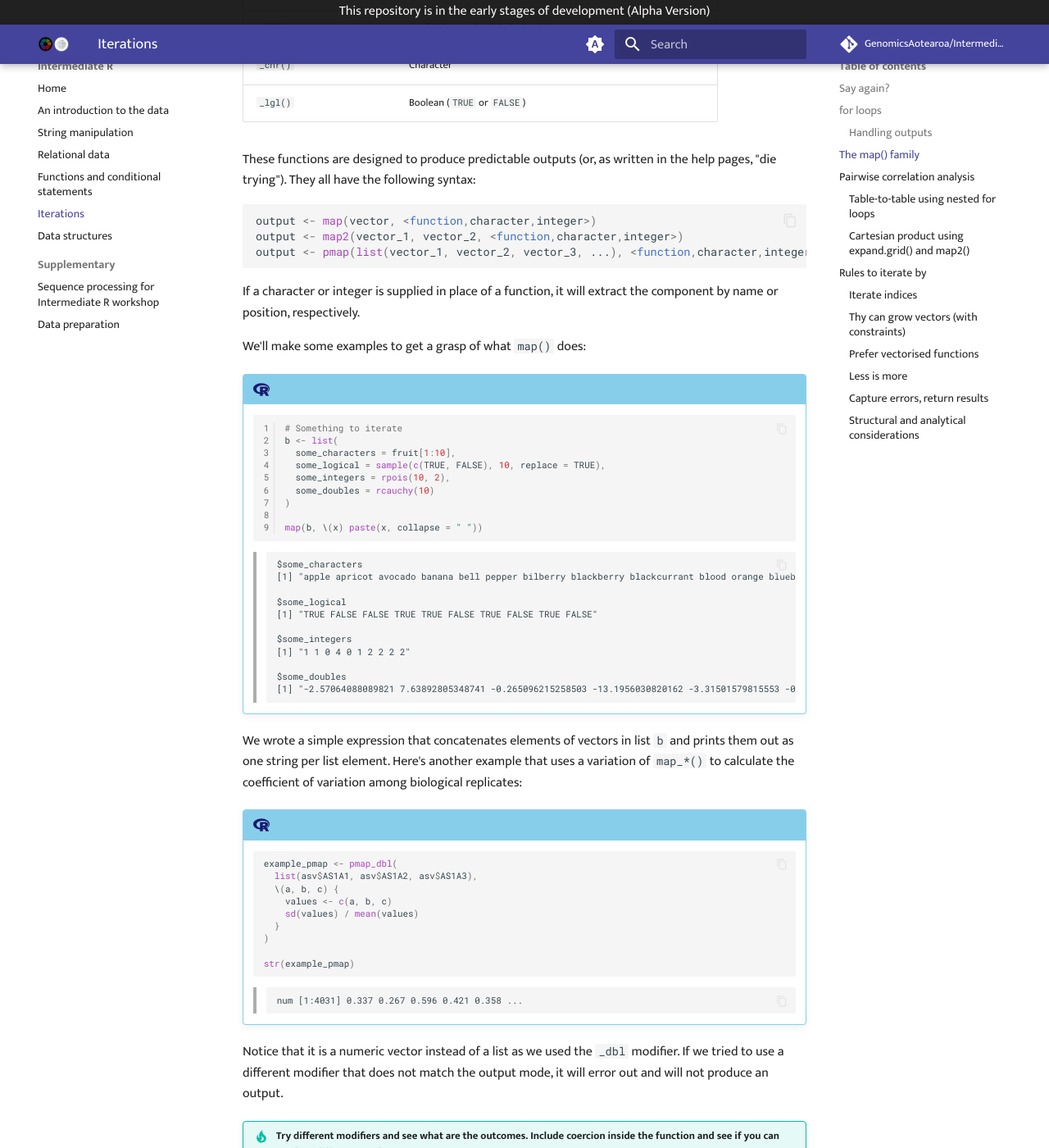
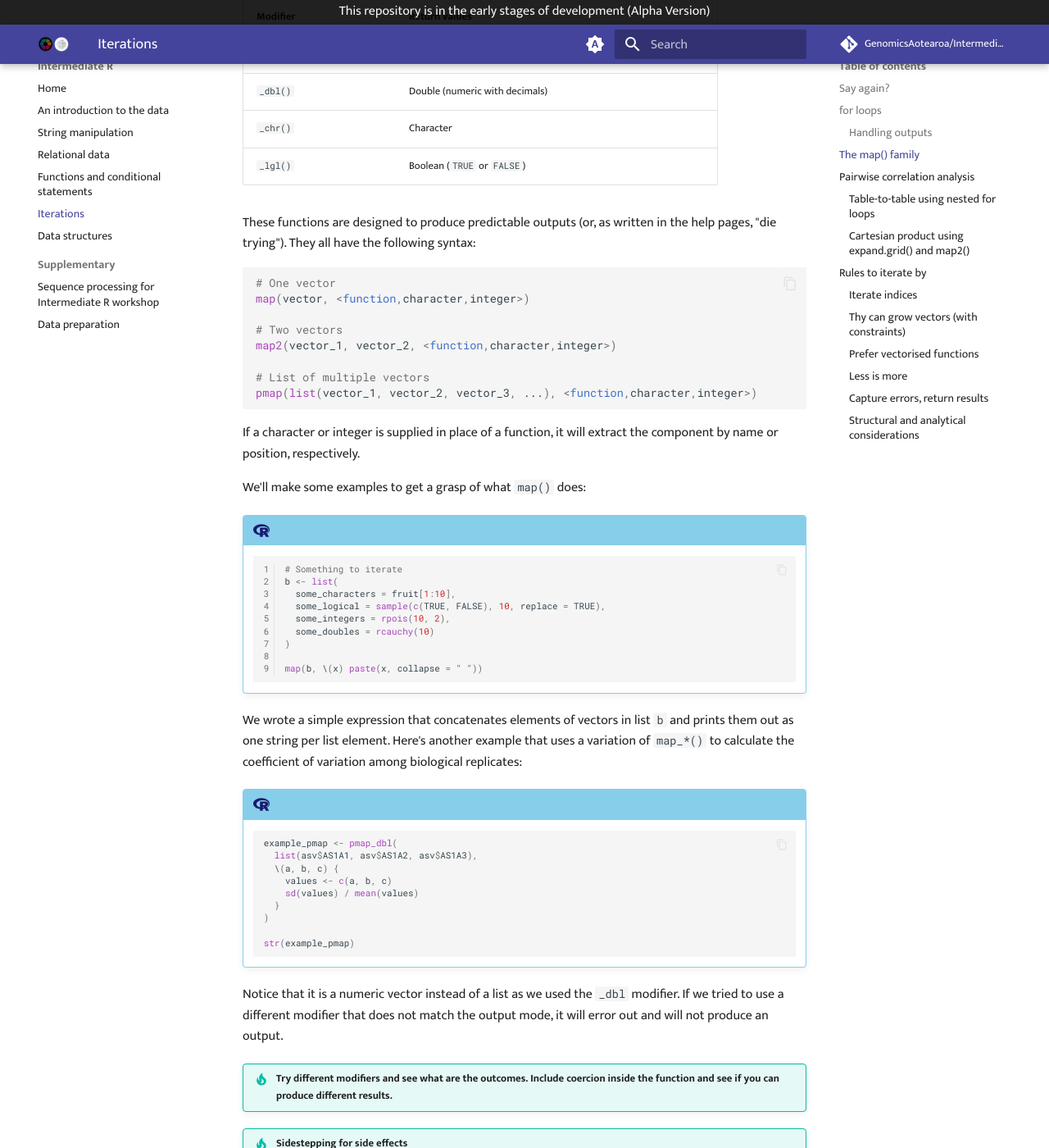
Before and after one commit to GenomicsAotearoa/Intermediate-R, an MkDocs documentation site: the page built from docs/4.iterations.md, in a window 1280 px wide and 1400 px high, scrolled down 4050 px. Shown: the whole window at 82% size. Built offline with MkDocs 1.6.1 and Material for MkDocs 9.7.7, drawn with Linux system fonts in a browser that asks for light colours; comment, search, counter and statistics services are not loaded; some of the changed text lies outside the part shown.

Commit message:
formatting iterations lesson

````diff
--- a/docs/4.iterations.md
+++ b/docs/4.iterations.md
@@ -16,7 +16,7 @@ This is a ubiquitous method across many programming languages with slight syntax
 
 **Applying functions using `map()`**
 
-"Applies" a function along vector(s)/array(s) with more concise code. The iteration is happening in the background.
+"Applies" a function along a vector/list with more concise code. In other words, the function supplied is recycled for every element in the vector/list. The iteration is happening in the background.
 
 This episode will cover how to use both methods via a pairwise correlation analysis. The goal of the analysis is to determine what environmental factors might be correlated with sequence variant, and consequently, taxa, distribution. Finally, we will discuss some design choices with regards to iterations based on data properties.
 
@@ -85,13 +85,13 @@ We constructed a loop to multiply each number by 2, but we only have 1 number as
 
     !!! r-project "code"
 
-    ```r linenums="1"
-    Ni <- c()
+        ```r linenums="1"
+        Ni <- c()
 
-    for (i in 1:10) {
-      Ni <- c(Ni, i * 2)
-    }
-    ```
+        for (i in 1:10) {
+          Ni <- c(Ni, i * 2)
+        }
+        ```
 
     However, this kind of construct is not recommended for ***most*** use cases. If an iteration generates large number of elements, there might not be sufficient RAM to hold it and the entire R session will stall and terminate.
 
@@ -111,39 +111,41 @@ We constructed a loop to multiply each number by 2, but we only have 1 number as
 
     The following code block illustrates how `while` loops are used in an iterative process to obtain small number solutions to the [Collatz conjecture](https://en.wikipedia.org/wiki/Collatz_conjecture).
 
-    ```r linenums="1"
-    collatz <- function(n) {
-      # Output
-      PATH <- numeric(10)
+    !!! r-project "code"
 
-      # Initiate index
-      i <- 1
+        ```r linenums="1"
+        collatz <- function(n) {
+          # Output
+          PATH <- numeric(10)
 
-      # Expand output stepwise
-      if (i == length(PATH)) {
-        PATH <- c(PATH, numeric(10))
-      }
+          # Initiate index
+          i <- 1
 
-      # Exit
-      if (n == 1) return(0)
+          # Expand output stepwise
+          if (i == length(PATH)) {
+            PATH <- c(PATH, numeric(10))
+          }
 
-      # Test
-      while (n != 1) {
-        n <- if_else(n %% 2 == 0, n / 2, (3 * n) + 1)
-        PATH[i] <- n
-        i <- i + 1
-      }
+          # Exit
+          if (n == 1) return(0)
 
-      PATH[PATH > 0]
-    }
+          # Test
+          while (n != 1) {
+            n <- if_else(n %% 2 == 0, n / 2, (3 * n) + 1)
+            PATH[i] <- n
+            i <- i + 1
+          }
 
-    # Solutions for numbers 2 to 50
-    collatz_res <- vector(mode = "list", length = 100 - 1)
-    for (numbers in 2:100) {
-      collatz_res[[numbers - 1]] <- collatz(numbers)
-      names(collatz_res)[numbers - 1] <- numbers
-    }
-    ```
+          PATH[PATH > 0]
+        }
+
+        # Solutions for numbers 2 to 50
+        collatz_res <- vector(mode = "list", length = 100 - 1)
+        for (numbers in 2:100) {
+          collatz_res[[numbers - 1]] <- collatz(numbers)
+          names(collatz_res)[numbers - 1] <- numbers
+        }
+        ```
 
     In lines 19 to 23, we applied a `while` loop to ensure that `collatz()` continues to be applied until `x == 1`, which marks the end of the loop.
 
@@ -169,9 +171,14 @@ The base forms above always return a list regardless of coercion within the "map
 These functions are designed to produce predictable outputs (or, as written in the help pages, "die trying"). They all have the following syntax:
 
 ```r
-output <- map(vector, <function,character,integer>)
-output <- map2(vector_1, vector_2, <function,character,integer>)
-output <- pmap(list(vector_1, vector_2, vector_3, ...), <function,character,integer>)
+# One vector
+map(vector, <function,character,integer>)
+
+# Two vectors
+map2(vector_1, vector_2, <function,character,integer>)
+
+# List of multiple vectors
+pmap(list(vector_1, vector_2, vector_3, ...), <function,character,integer>)
 ```
 
 If a character or integer is supplied in place of a function, it will extract the component by name or position, respectively.
@@ -192,20 +199,6 @@ We'll make some examples to get a grasp of what `map()` does:
     map(b, \(x) paste(x, collapse = " "))
     ```
 
-    > ```
-    > $some_characters
-    > [1] "apple apricot avocado banana bell pepper bilberry blackberry blackcurrant blood orange blueberry"
-    >
-    > $some_logical
-    > [1] "TRUE FALSE FALSE TRUE TRUE FALSE TRUE FALSE TRUE FALSE"
-    >
-    > $some_integers
-    > [1] "1 1 0 4 0 1 2 2 2 2"
-    >
-    > $some_doubles
-    > [1] "-2.57064088089821 7.63892805348741 -0.265096215258503 -13.1956030820162 -3.31501579815553 -0.549345803083576 -18.9606149076079 6.02805881696039 -2.06572698682012 0.496937057657112"
-    > ```
-
 We wrote a simple expression that concatenates elements of vectors in list `b` and prints them out as one string per list element. Here's another example that uses a variation of `map_*()` to calculate the coefficient of variation among biological replicates:
 
 !!! r-project "code"
@@ -221,10 +214,6 @@ We wrote a simple expression that concatenates elements of vectors in list `b` a
 
     str(example_pmap)
     ```
-
-    > ```
-    > num [1:4031] 0.337 0.267 0.596 0.421 0.358 ...
-    > ```
 
 Notice that it is a numeric vector instead of a list as we used the `_dbl` modifier. If we tried to use a different modifier that does not match the output mode, it will error out and will not produce an output.
 
@@ -242,31 +231,6 @@ Notice that it is a numeric vector instead of a list as we used the `_dbl` modif
     map2(b, names(b), \(x, nm) cat(fn_glue(x, nm), "\n"))
     walk2(b, names(b), \(x, nm) cat(fn_glue(x, nm), "\n"))
     ```
-
-    > ```
-    > Vector named some_characters is a character
-    > Vector named some_logical is a logical
-    > Vector named some_integers is a integer
-    > Vector named some_doubles is a numeric
-    > $some_characters
-    > NULL
-    >
-    > $some_logical
-    > NULL
-    >
-    > $some_integers
-    > NULL
-    >
-    > $some_doubles
-    > NULL
-    > ```
-    >
-    > ```
-    > Vector named some_characters is a character
-    > Vector named some_logical is a logical
-    > Vector named some_integers is a integer
-    > Vector named some_doubles is a numeric
-    > ```
 
 <!--
 ## The `apply()` family
````
Also changed, not shown: other parts of docs/4.iterations.md (+1 -1 lines).
